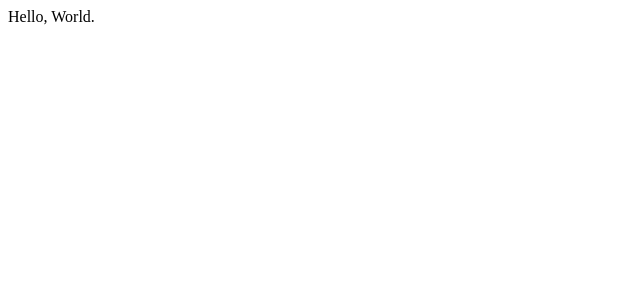
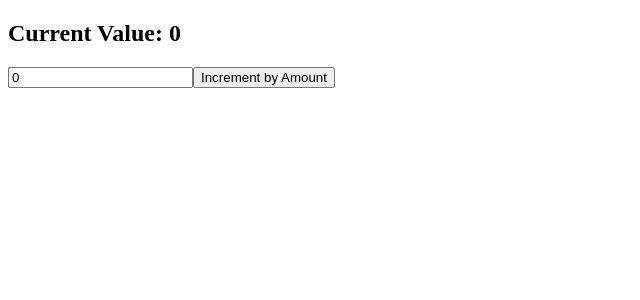
Before and after one commit to MSci-245-react/lab-5-team-24, a React (Create React App) app: page / in a window 1280 px wide. Shown: the top 300 px of the page, without its empty margins (0-640 px from the left). Built offline with nearby package versions, Linux system fonts and the light colour scheme.

Commit message:
lab 8 redux

```diff
--- a/package.json
+++ b/package.json
@@ -3,12 +3,15 @@
   "version": "0.1.0",
   "private": true,
   "dependencies": {
+    "@reduxjs/toolkit": "^2.2.1",
     "@testing-library/jest-dom": "^5.14.1",
     "@testing-library/react": "^13.0.0",
     "@testing-library/user-event": "14.4.3",
     "react": "^18.2.0",
     "react-dom": "^18.2.0",
+    "react-redux": "8.0.4",
     "react-scripts": "5.0.1",
+    "redux": "4.2.0",
     "web-vitals": "^2.1.0"
   },
   "scripts": {
--- a/src/App.js
+++ b/src/App.js
@@ -1,3 +1,5 @@
 export default function App() {
-  return <div>Hello, World. </div>
+  return <div>
+
+  </div>
 }
--- /dev/null
+++ b/src/app/store.js
@@ -0,0 +1,8 @@
+import { configureStore } from "@reduxjs/toolkit";
+import counterReducer from '../features/counter/counterSlice'
+
+export default configureStore({
+    reducer: {
+        counter: counterReducer,
+    },
+})
--- /dev/null
+++ b/src/features/counter/counterSlice.js
@@ -0,0 +1,22 @@
+import { createSlice } from '@reduxjs/toolkit'
+export const counterSlice = createSlice({
+    name: 'counter',
+    initialState: {
+        value: 0,
+    },
+
+    reducers: {
+        increment: (state) => {
+        state.value += 1
+        },
+    decrement: (state) => {
+        state.value -= 1
+    },
+    incrementByAmount: (state, action) => {
+        state.value += action.payload
+    },
+    },
+})
+export const { increment, decrement, incrementByAmount } = counterSlice.actions
+
+export default counterSlice.reducer
--- /dev/null
+++ b/src/features/counter/incrementByAmount.js
@@ -0,0 +1,28 @@
+import React, { useState } from 'react';
+import { useDispatch, useSelector } from 'react-redux';
+import { incrementByAmount } from './counterSlice'; // Importing actions from the counterSlice
+
+const IncrementByAmount = () => {
+  const [amount, setAmount] = useState(0);
+  const dispatch = useDispatch();
+  const counter = useSelector(state => state.counter.value); // Accessing counter value from state
+
+  const handleInputChange = (event) => {
+    setAmount(parseInt(event.target.value));
+  };
+
+  const handleIncrement = () => {
+    dispatch(incrementByAmount(amount));
+    setAmount(0); // Reset amount input after incrementing
+  };
+
+  return (
+    <div>
+      <h2>Current Value: {counter}</h2>
+      <input type="number" value={amount} onChange={handleInputChange} />
+      <button onClick={handleIncrement}>Increment by Amount</button>
+    </div>
+  );
+};
+
+export default IncrementByAmount;
--- a/src/index.js
+++ b/src/index.js
@@ -1,10 +1,14 @@
 import React from 'react';
 import ReactDOM from 'react-dom/client';
 import App from './App';
+import store from './app/store'
+import { Provider } from 'react-redux'
+import { createStore } from 'redux'; // Assuming you have set up your Redux store
+import IncrementByAmount from './features/counter/incrementByAmount'; // Importing the IncrementByAmount component
 
 const root = ReactDOM.createRoot(document.getElementById('root'));
 root.render(
-  <React.StrictMode>
-    <App />
-  </React.StrictMode>,
+  <Provider store={store}>
+    <IncrementByAmount />
+  </Provider>
 );
```
Also changed, not shown: src/features/counter/Counter.js (added, +29 -0 lines), 1 other file (tests, documents, lock files or other folders).
